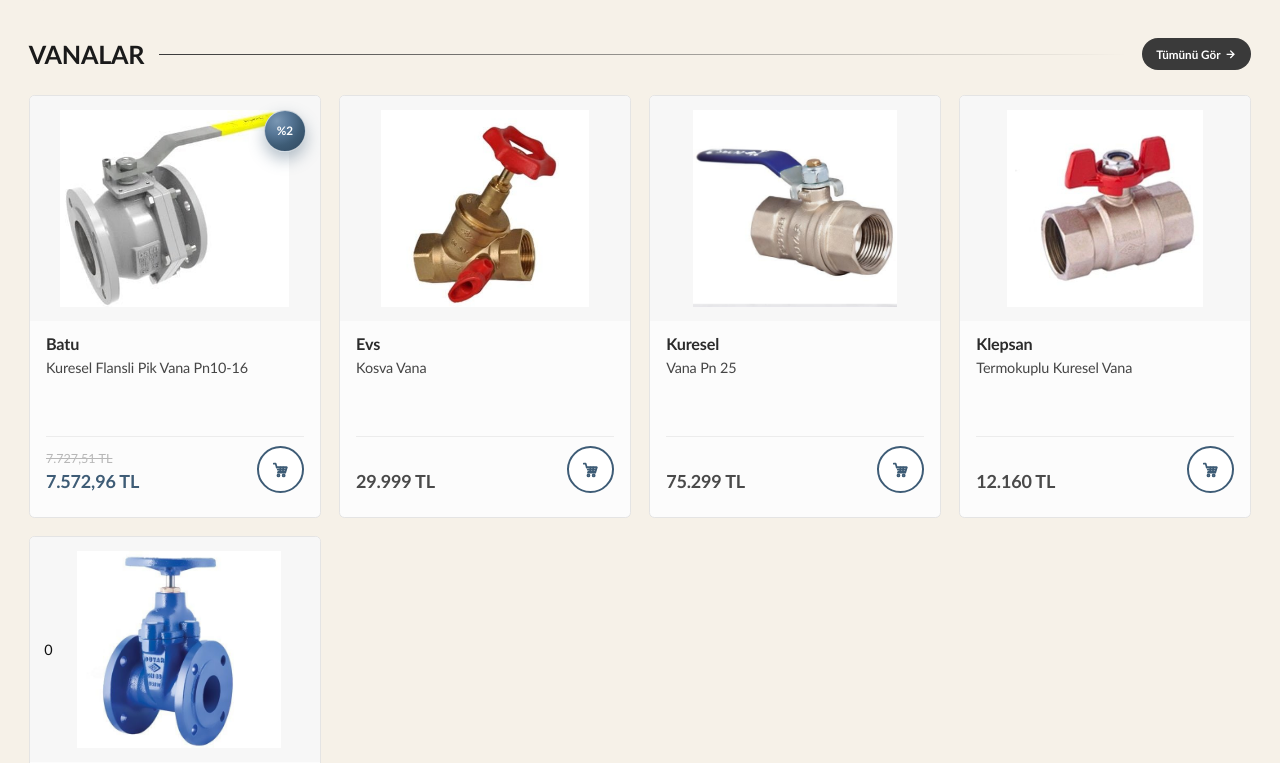
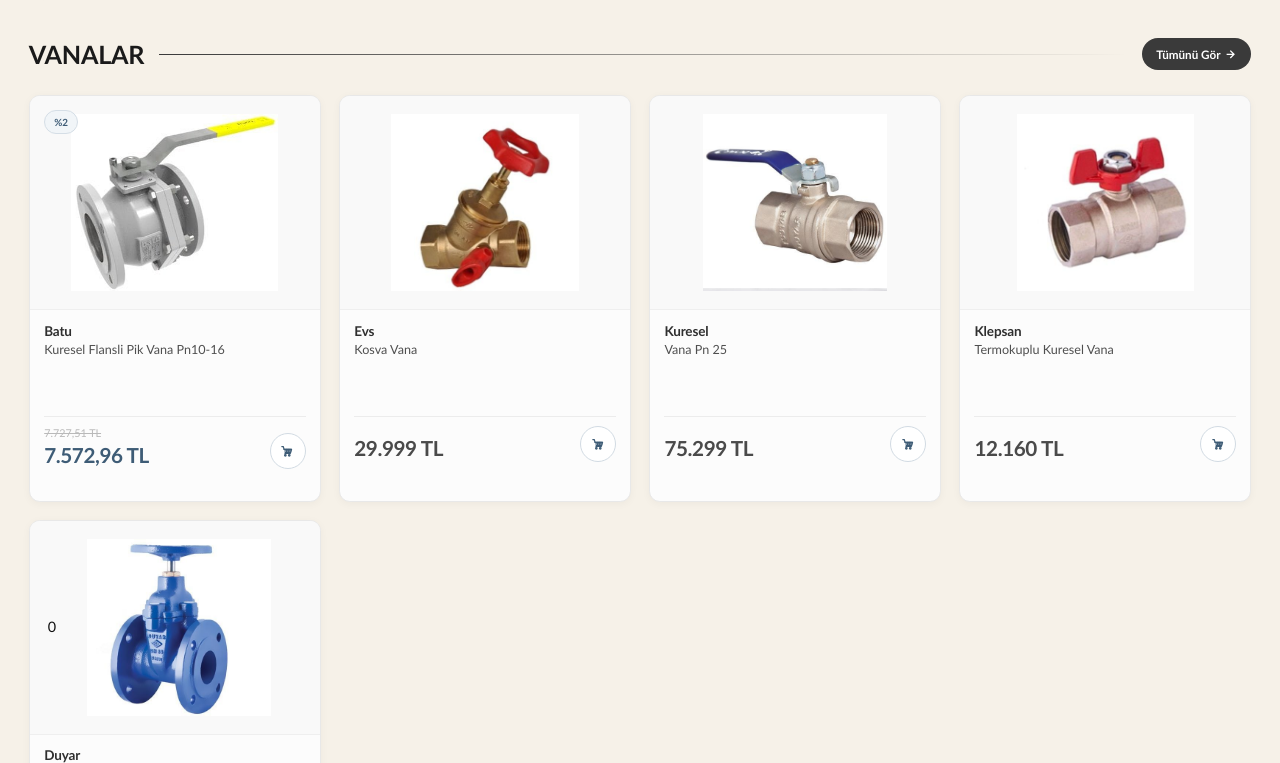
Before and after one commit to ataer1905/etico, a Next.js app: page / in a window 1280 px wide. Shown: the part 1057-1820 px from the top of the page. Built offline with nearby package versions, Linux system fonts and the light colour scheme.

Commit message:
Minimalize and premiumize product card UI

```diff
--- a/src/components/product-card.tsx
+++ b/src/components/product-card.tsx
@@ -45,11 +45,11 @@
   return (
     <svg
       aria-hidden="true"
-      className="h-[24px] w-[24px]"
+      className="h-[18px] w-[18px]"
       viewBox="0 0 24 24"
       fill="none"
       stroke="currentColor"
-      strokeWidth="1.9"
+      strokeWidth="1.85"
       strokeLinecap="round"
       strokeLinejoin="round"
     >
@@ -71,10 +71,10 @@
   const isDiscounted = Boolean(oldPrice);
 
   return (
-    <article className="flex h-full min-h-[470px] flex-col overflow-hidden rounded-[6px] border border-[#e4e4e4] bg-[#fcfcfc] transition-colors duration-200 hover:border-[#3e5c76]">
-      <div className="relative flex h-[250px] items-center justify-center bg-[#f7f7f7] px-4 py-4">
+    <article className="flex h-full min-h-[452px] flex-col overflow-hidden rounded-xl border border-[#e8e8e8] bg-[#fcfcfc] shadow-[0_2px_10px_rgba(0,0,0,0.04)] transition-all duration-200 hover:border-[#cfd7df] hover:shadow-[0_10px_24px_rgba(0,0,0,0.08)]">
+      <div className="relative flex h-[238px] items-center justify-center border-b border-[#efefef] bg-[#f9f9f9] px-5 py-5">
         {discount && (
-          <span className="absolute right-4 top-4 flex h-[46px] w-[46px] items-center justify-center rounded-full border border-white/70 bg-[radial-gradient(circle_at_30%_25%,#7a97b3_0%,#587898_32%,#3e5c76_60%,#2f475d_100%)] text-[13px] font-extrabold text-white shadow-[0_8px_18px_rgba(62,92,118,0.4)]">
+          <span className="absolute left-4 top-4 rounded-full border border-[#d5dee6] bg-[#f1f5f8] px-2.5 py-1 text-[11px] font-semibold text-[#3e5c76]">
             %{discount}
           </span>
         )}
@@ -88,25 +88,25 @@
         />
       </div>
 
-      <div className="flex flex-1 flex-col px-[18px] pb-[16px] pt-[14px]">
-        <div className="min-h-[106px]">
-          <p className="text-[18px] font-semibold leading-[1.18] tracking-[-0.01em] text-[#2b2b2b]">
+      <div className="flex flex-1 flex-col px-4 pb-4 pt-3.5">
+        <div className="min-h-[98px]">
+          <p className="text-[15px] font-semibold leading-[1.2] tracking-[-0.01em] text-[#2f2f2f]">
             {brand}
           </p>
-          <p className="mt-1.5 text-[16px] font-normal leading-[1.34] tracking-[-0.01em] text-[#454545] [display:-webkit-box] [-webkit-box-orient:vertical] [-webkit-line-clamp:3] overflow-hidden">
+          <p className="mt-1 text-[14px] font-normal leading-[1.32] text-[#4f4f4f] [display:-webkit-box] [-webkit-box-orient:vertical] [-webkit-line-clamp:3] overflow-hidden">
             {productName}
           </p>
         </div>
 
-        <div className="mt-2 flex items-end justify-between gap-3 border-t border-[#ececec] pt-2.5">
+        <div className="mt-1.5 flex items-end justify-between gap-3 border-t border-[#ececec] pt-2.5">
           <div className="flex min-w-0 flex-col leading-tight">
             {oldPrice && (
-              <span className="mb-1 text-[14px] font-normal text-[#b8b8b8] line-through">
+              <span className="mb-1 text-[12px] font-normal text-[#b9b9b9] line-through">
                 {oldPrice}
               </span>
             )}
             <span
-              className={`text-[20px] font-bold tracking-[-0.01em] ${
+              className={`text-[23px] font-semibold tracking-[-0.02em] ${
                 isDiscounted ? "text-[#3e5c76]" : "text-[#4a4a4a]"
               }`}
             >
@@ -117,7 +117,7 @@
           <button
             type="button"
             aria-label="Sepete ekle"
-            className="flex h-[52px] w-[52px] shrink-0 items-center justify-center rounded-full border-[2.5px] border-[#3e5c76] bg-white text-[#3e5c76] transition-colors duration-200 hover:border-[#2f4a61] hover:text-[#2f4a61]"
+            className="flex h-10 w-10 shrink-0 items-center justify-center rounded-full border border-[#d2dbe3] bg-white text-[#3e5c76] transition-colors duration-200 hover:border-[#3e5c76] hover:bg-[#f5f8fb]"
           >
             <CartIcon />
           </button>
```
